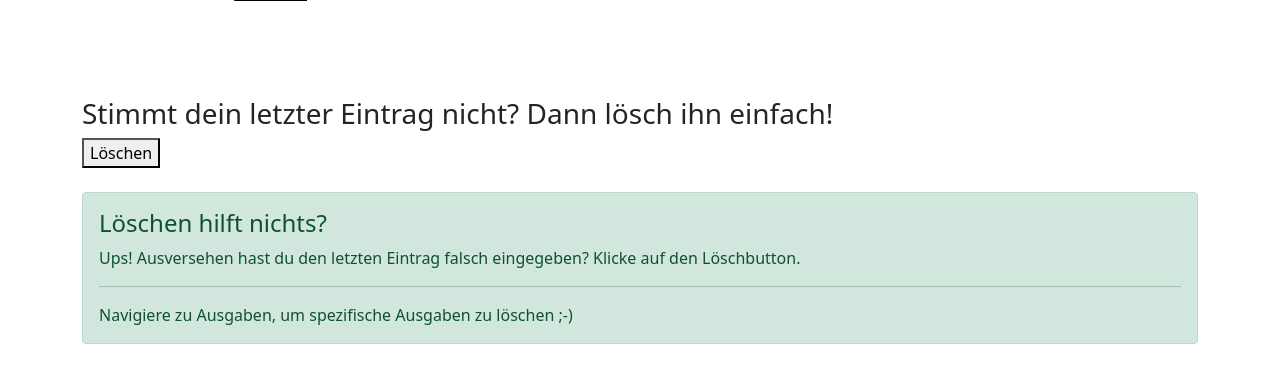
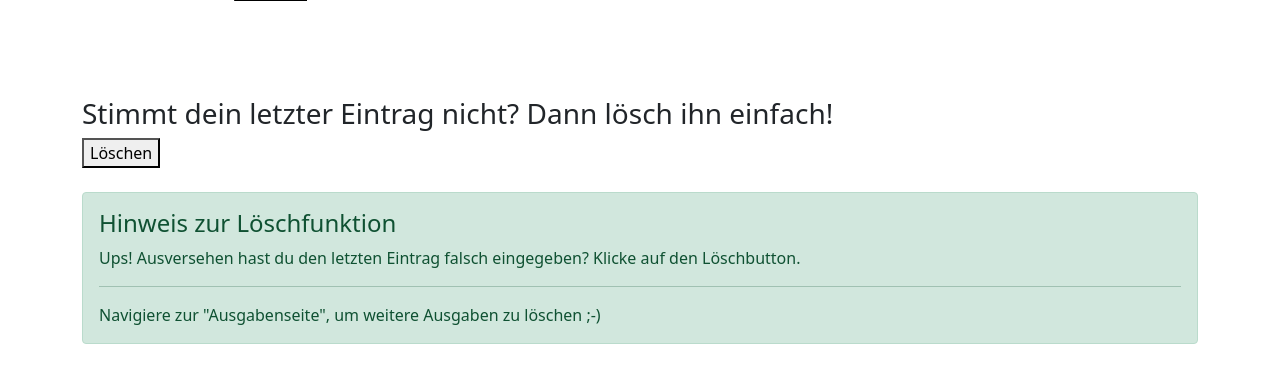
Before and after one commit to joahlenzo/joahlenzo, a Flask app: page / in a window 1280 px wide. Shown: the part 394-777 px from the top of the page. Run offline with Flask 2, Linux system fonts and the light colour scheme.

Commit message:
Navigation angepasst und Hinweisbutton in index.html

```diff
--- a/templates/index.html
+++ b/templates/index.html
@@ -74,10 +74,10 @@
         {% endif %}
         <!-- Hinweisbox mit Bootstrap CSS-->
         <div class="alert alert-success" role="alert">
-            <h4 class="alert-heading">Löschen hilft nichts?</h4>
+            <h4 class="alert-heading">Hinweis zur Löschfunktion</h4>
             <p>Ups! Ausversehen hast du den letzten Eintrag falsch eingegeben? Klicke auf den Löschbutton.</p>
             <hr>
-            <p class="mb-0">Navigiere zu Ausgaben, um spezifische Ausgaben zu löschen ;-)</p>
+            <p class="mb-0">Navigiere zur "Ausgabenseite", um weitere Ausgaben zu löschen ;-)</p>
         </div>
     </body>
         {% endblock %}
--- a/templates/navbar.html
+++ b/templates/navbar.html
@@ -2,7 +2,7 @@
   <div class="container-fluid">
     <a class="navbar-brand" href="{{ url_for('index') }}">FINAZUBI</a>
     <button class="navbar-toggler" type="button" data-bs-toggle="collapse" data-bs-target="#navbarNavDropdown" aria-controls="navbarNavDropdown" aria-expanded="false" aria-label="Toggle navigation">
-      <span class="navbar-toggler-icon"></span>
+      <span class="navbar-toggler-icon.color">Dropdown</span>
     </button>
     <div class="collapse navbar-collapse" id="navbarNavDropdown">
       <ul class="navbar-nav">
```
